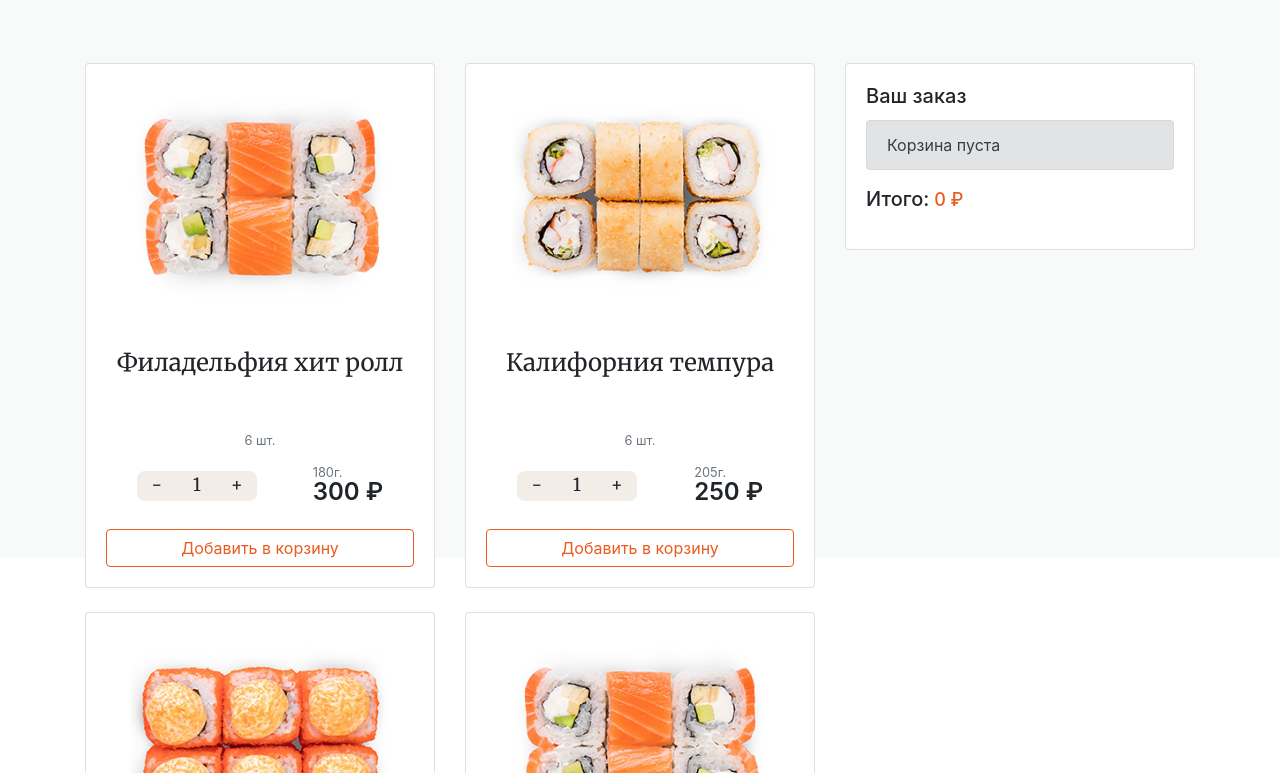
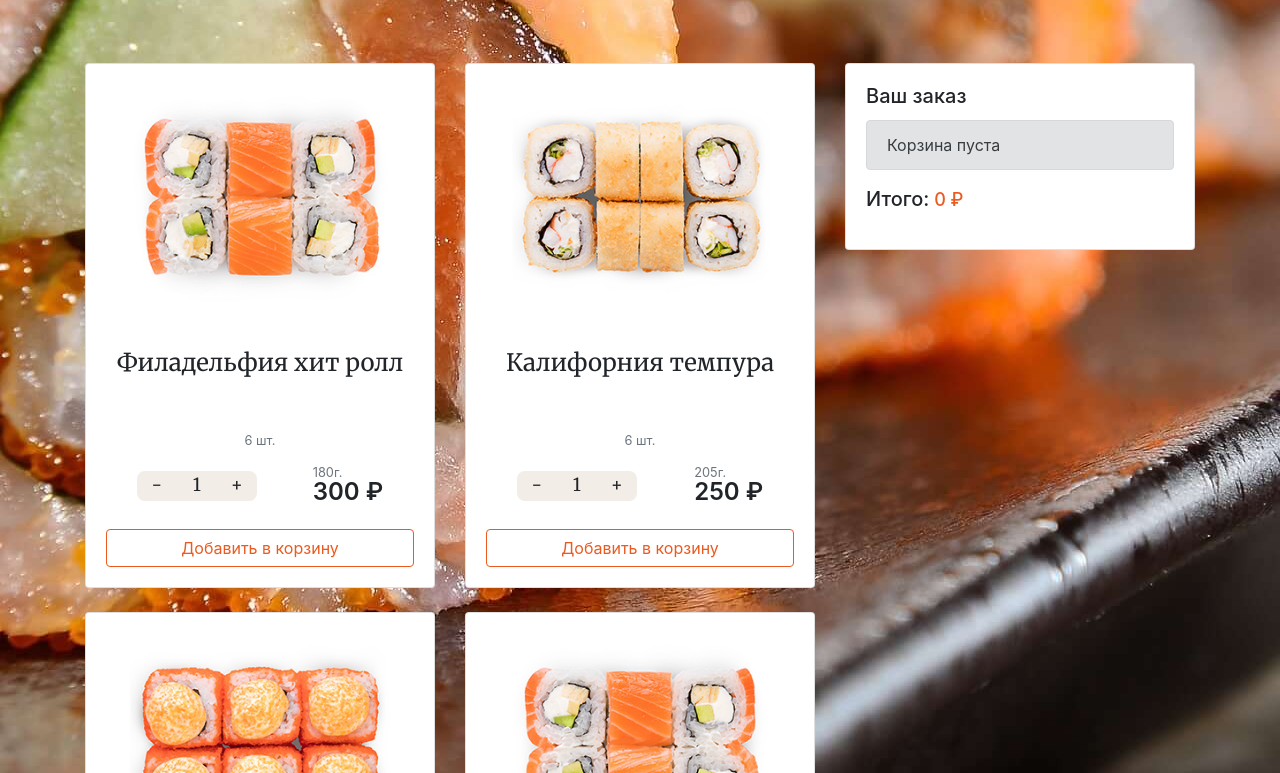
Before and after one commit to PEREcMc/Suchi_Shop, a plain HTML site: page index.html in a window 1280 px wide. Shown: the part 242-1015 px from the top of the page. Drawn offline with Linux system fonts and the light colour scheme.

Commit message:
cheanged background

```diff
--- a/css/main.css
+++ b/css/main.css
@@ -1,8 +1,10 @@
 body, html {
 	/* background-color: #F8F9F9; */
-	height: 100vh;
+	height: 100%;
+	background-image: url('./../img/bg.jpg');
 	background-position: center;
-	background-size: cover;
+	background-image: cover;
+
 }
 
 h3, h4 {
--- a/js/video_cover.js
+++ b/js/video_cover.js
@@ -1,7 +1,7 @@
 
-$(window).on('load', function () {
+// $(window).on('load', function () {
 
-    $('#body').vide('./video/cover', {
-        bgColor: '#F8F9F9'
-    })
-});
+//     $('#body').vide('./video/cover', {
+//         bgColor: '#F8F9F9'
+//     })
+// });
```
Also changed, not shown: img/bg.jpg (added), 4 other files.
